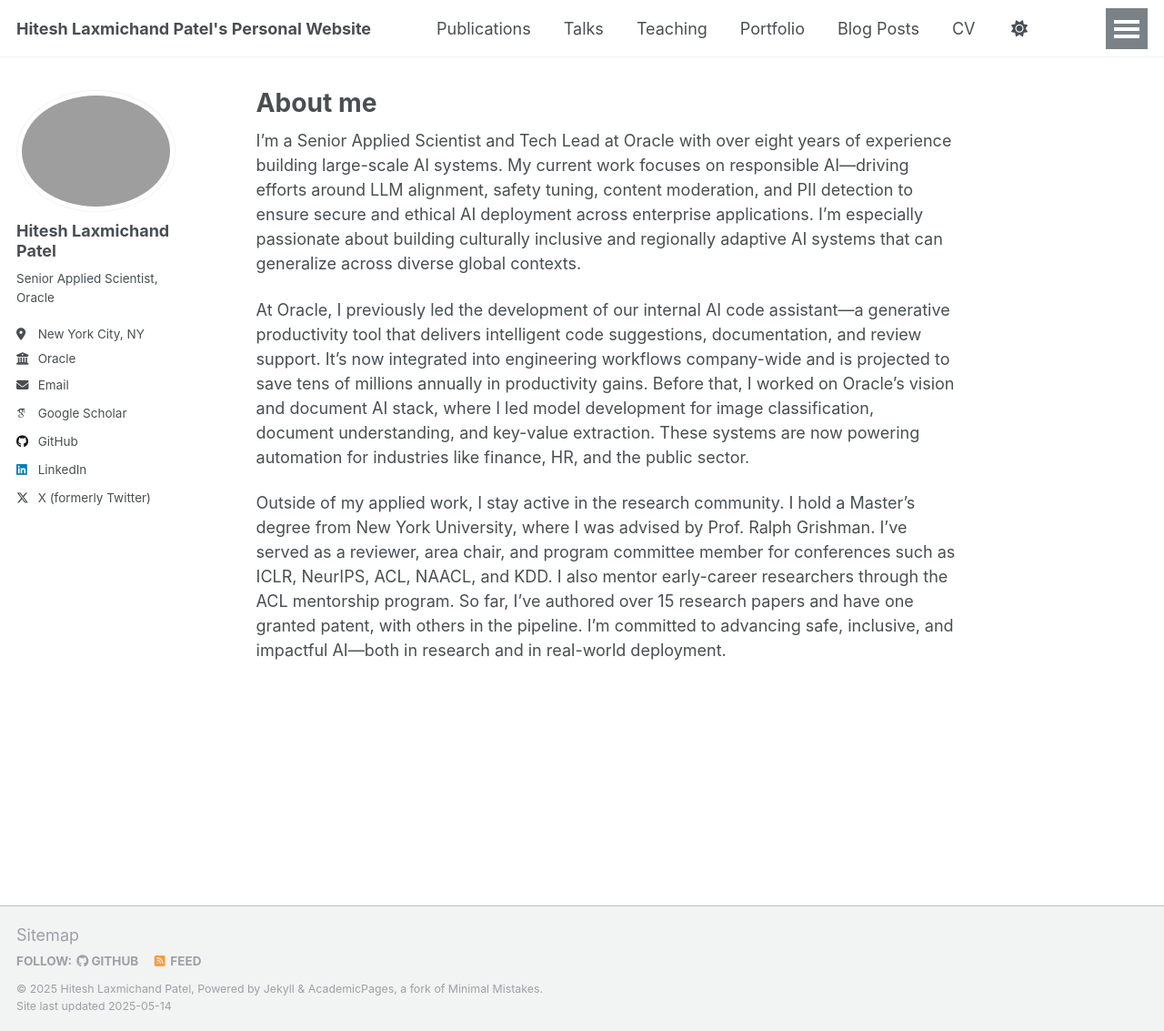
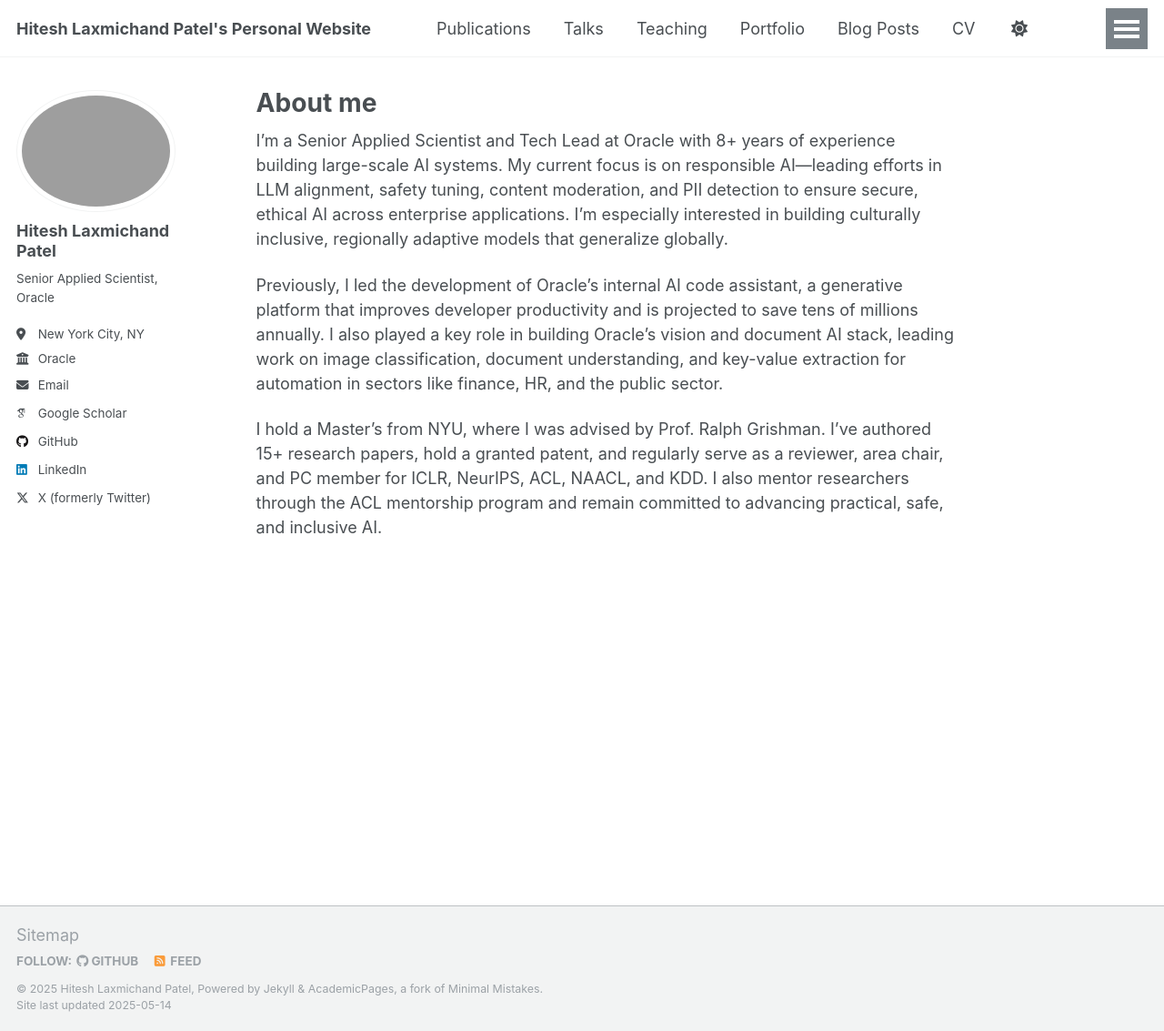
Before and after one commit to HITESHLPATEL/hiteshlpatel.github.io, a Jekyll site: the page built from _pages/about.md, in a window 1280 px wide and 1133 px high. Shown: the whole window at 91% size. Built offline with Jekyll 4.4.1, drawn with Linux system fonts in a browser that asks for light colours; some web fonts are replaced.

Commit message:
Update about.md

```diff
--- a/_pages/about.md
+++ b/_pages/about.md
@@ -8,8 +8,8 @@ redirect_from:
   - /about.html
 ---
 
-I’m a Senior Applied Scientist and Tech Lead at Oracle with over eight years of experience building large-scale AI systems. My current work focuses on responsible AI—driving efforts around LLM alignment, safety tuning, content moderation, and PII detection to ensure secure and ethical AI deployment across enterprise applications. I'm especially passionate about building culturally inclusive and regionally adaptive AI systems that can generalize across diverse global contexts.
+I'm a Senior Applied Scientist and Tech Lead at Oracle with 8+ years of experience building large-scale AI systems. My current focus is on responsible AI—leading efforts in LLM alignment, safety tuning, content moderation, and PII detection to ensure secure, ethical AI across enterprise applications. I’m especially interested in building culturally inclusive, regionally adaptive models that generalize globally.
 
-At Oracle, I previously led the development of our internal AI code assistant—a generative productivity tool that delivers intelligent code suggestions, documentation, and review support. It's now integrated into engineering workflows company-wide and is projected to save tens of millions annually in productivity gains. Before that, I worked on Oracle’s vision and document AI stack, where I led model development for image classification, document understanding, and key-value extraction. These systems are now powering automation for industries like finance, HR, and the public sector.
+Previously, I led the development of Oracle’s internal AI code assistant, a generative platform that improves developer productivity and is projected to save tens of millions annually. I also played a key role in building Oracle’s vision and document AI stack, leading work on image classification, document understanding, and key-value extraction for automation in sectors like finance, HR, and the public sector.
 
-Outside of my applied work, I stay active in the research community. I hold a Master’s degree from New York University, where I was advised by Prof. Ralph Grishman. I’ve served as a reviewer, area chair, and program committee member for conferences such as ICLR, NeurIPS, ACL, NAACL, and KDD. I also mentor early-career researchers through the ACL mentorship program. So far, I’ve authored over 15 research papers and have one granted patent, with others in the pipeline. I’m committed to advancing safe, inclusive, and impactful AI—both in research and in real-world deployment.
+I hold a Master’s from NYU, where I was advised by Prof. Ralph Grishman. I’ve authored 15+ research papers, hold a granted patent, and regularly serve as a reviewer, area chair, and PC member for ICLR, NeurIPS, ACL, NAACL, and KDD. I also mentor researchers through the ACL mentorship program and remain committed to advancing practical, safe, and inclusive AI.
```
